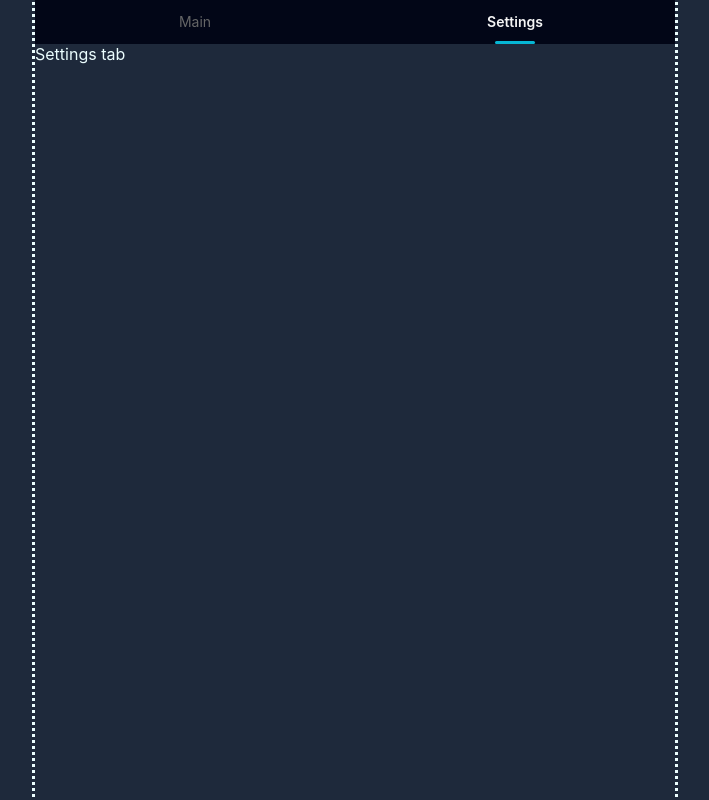
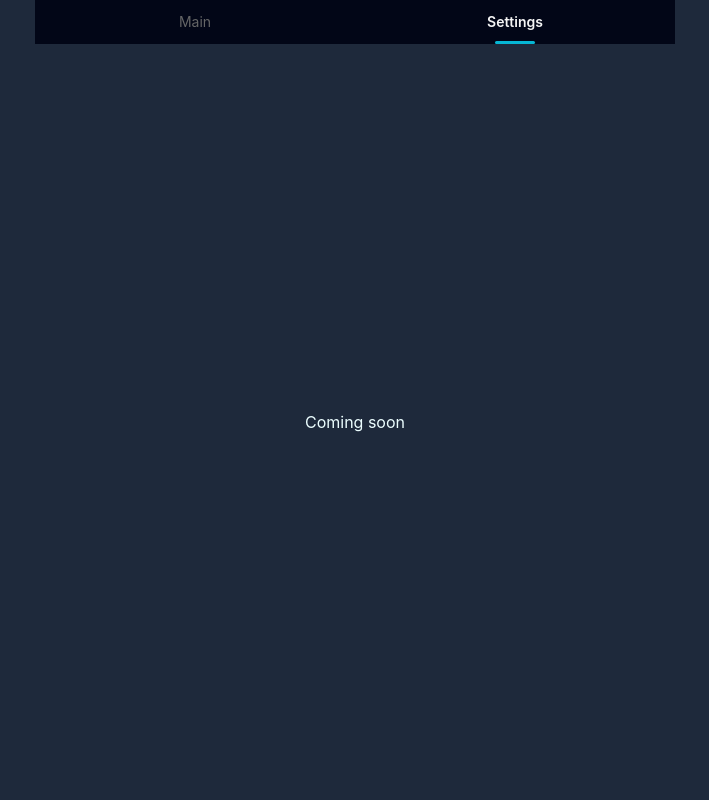
Before and after one commit to d-kuznetsov/wpb, a Vue app: page / in a window 1280 px wide. Both pictures are taken after a click on the tab "Settings". Shown: the whole page, without its empty margins (285-994 px from the left). Built offline with nearby package versions, Linux system fonts and the light colour scheme.

Commit message:
refactor

```diff
--- a/src/App.vue
+++ b/src/App.vue
@@ -14,7 +14,7 @@ export default {
 
 <template>
   <ConfigProvider theme="dark">
-    <div class="App">
+    <div class="app">
       <Tabs>
         <template v-slot:main>
           <MainTab />
@@ -25,7 +25,7 @@ export default {
 </template>
 
 <style lang="postcss">
-.App {
+.app {
   display: flex;
   flex-direction: column;
   justify-content: space-between;
@@ -33,6 +33,5 @@ export default {
   width: 100%;
   max-width: 640px;
   margin: 0 auto;
-  outline-style: dotted;
 }
 </style>
--- a/src/components/ProgressBar.vue
+++ b/src/components/ProgressBar.vue
@@ -43,9 +43,10 @@ export default {
 
 <style lang="postcss">
 .progress-bar {
-  --van-circle-text-font-size: 24px;
   display: flex;
   justify-content: center;
   align-items: center;
+
+  --van-circle-text-font-size: 24px;
 }
 </style>
--- a/src/components/Tabs.vue
+++ b/src/components/Tabs.vue
@@ -15,18 +15,20 @@ export default {
 </script>
 
 <template>
-  <Tabs v-model:active="active" class="Tabs">
+  <Tabs v-model:active="active" class="tabs">
     <Tab title="Main">
       <slot name="main">Main tab</slot>
     </Tab>
     <Tab title="Settings">
-      <slot name="settings">Settings tab</slot>
+      <slot name="settings">
+        <div class="empty-tab-content">Coming soon</div>
+      </slot>
     </Tab>
   </Tabs>
 </template>
 
 <style lang="postcss">
-.Tabs {
+.tabs {
   height: 100%;
   display: flex;
   flex-direction: column;
@@ -39,9 +41,16 @@ export default {
   .van-tab__panel {
     height: 100%;
   }
+
+  .empty-tab-content {
+    display: flex;
+    justify-content: center;
+    align-items: center;
+    height: 100%;
+  }
 }
 
-.van-theme-dark .Tabs {
+.van-theme-dark .tabs {
   --van-tabs-nav-background: var(--bg-color-dark);
 }
 </style>
```
Also changed, not shown: src/lib/index.js (deleted, +0 -37 lines).
